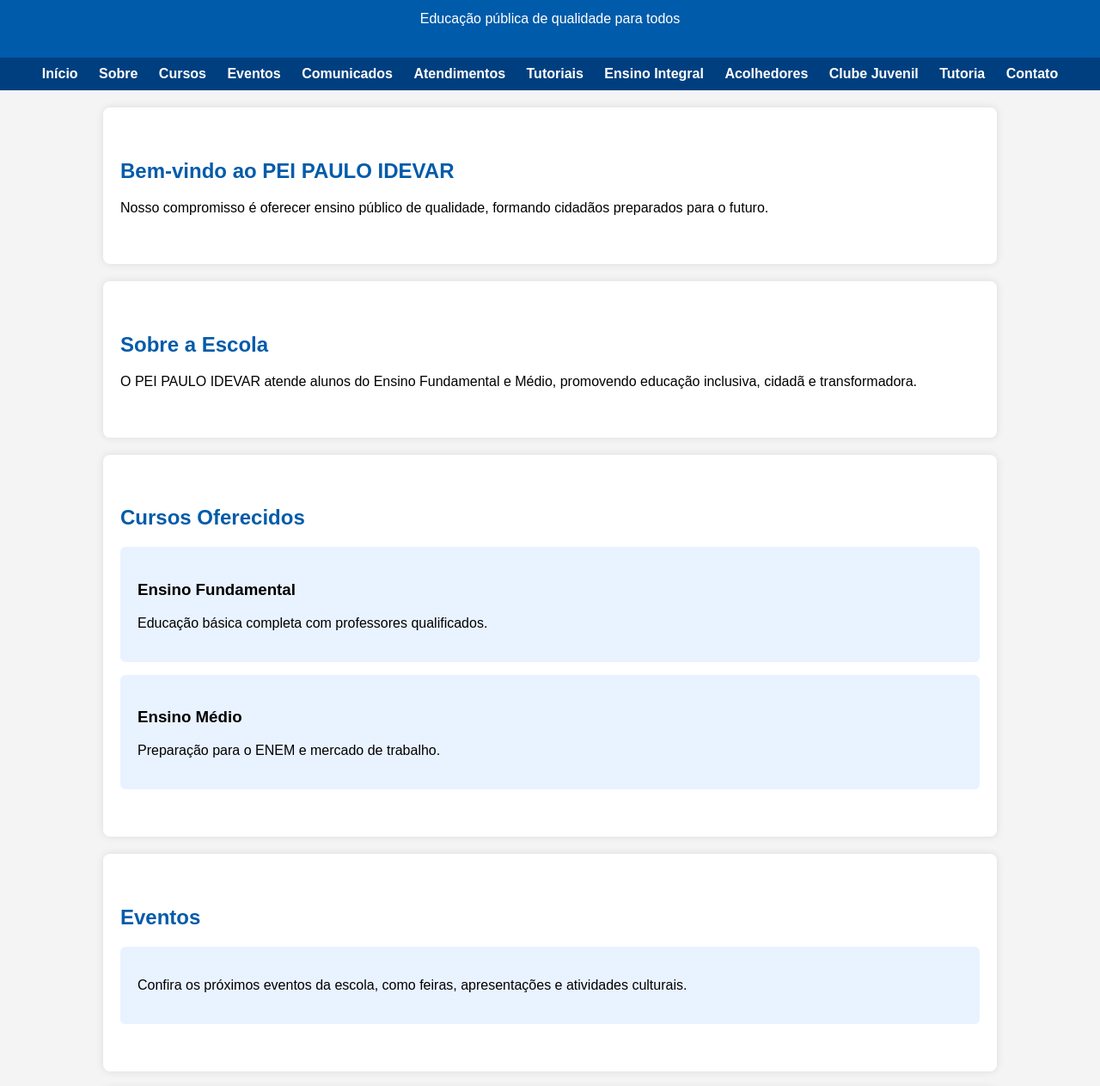
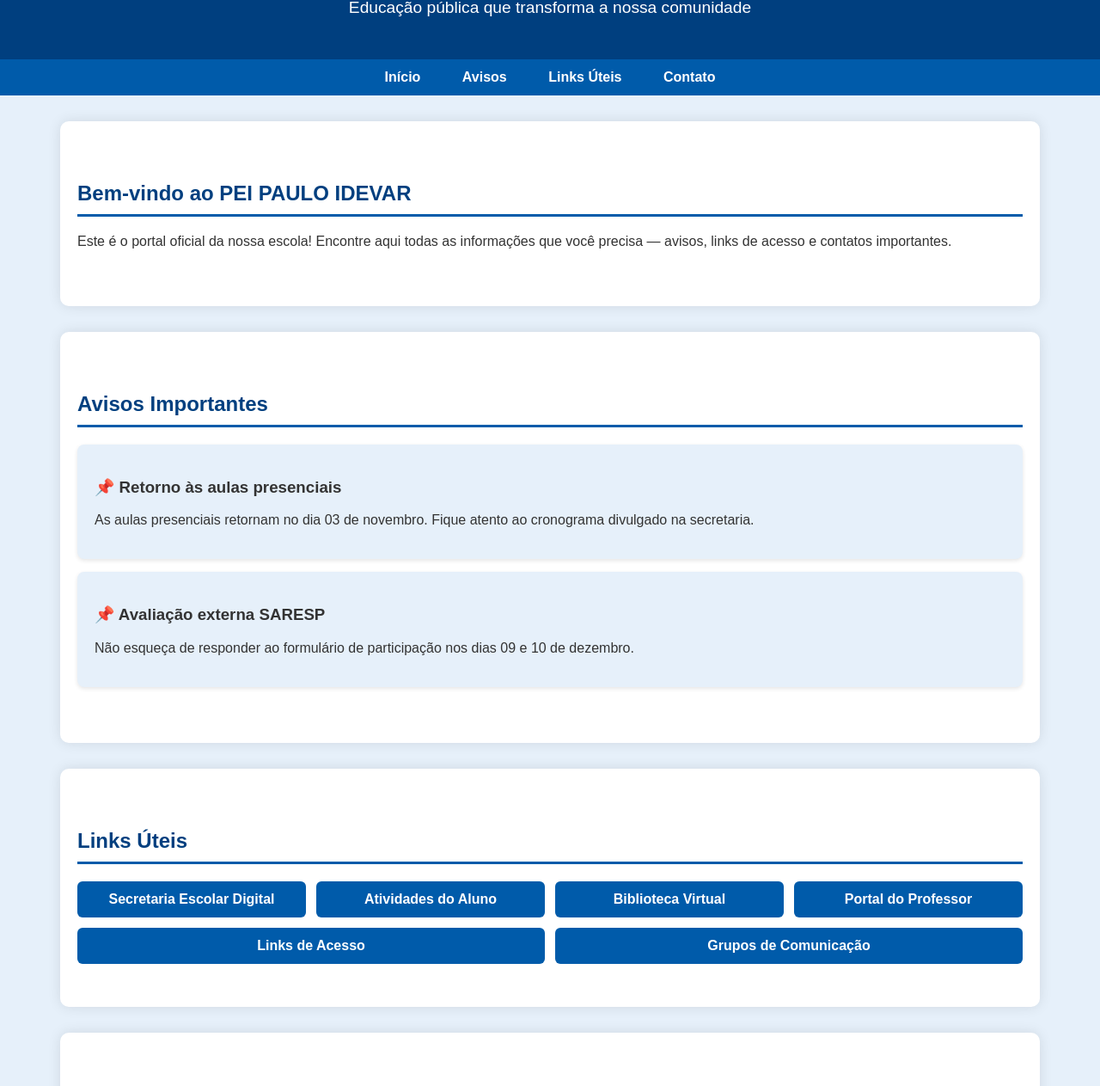
Before and after one commit to PEIPAULOIDEVAR/PEI-PAULO-IDEVAR, a plain HTML site: page index.html in a window 1280 px wide. Shown: the part 87-1350 px from the top of the page at 86% size. Drawn offline with Linux system fonts and the light colour scheme.

Commit message:
Update index.html

```diff
--- a/index.html
+++ b/index.html
@@ -5,125 +5,63 @@
 <meta name="viewport" content="width=device-width, initial-scale=1.0">
 <title>PEI PAULO IDEVAR</title>
 <style>
-    body { margin:0; font-family:Arial,sans-serif; background-color:#f4f4f4; }
-    header { background:#005baa; color:white; padding:20px; text-align:center; }
-    nav { background:#003f7f; padding:10px; text-align:center; }
-    nav a { color:white; margin:0 10px; text-decoration:none; font-weight:bold; }
-    nav a:hover { text-decoration:underline; }
-    section { padding:40px 20px; max-width:1000px; margin:auto; background:white; margin-top:20px; border-radius:8px; box-shadow:0px 0px 10px rgba(0,0,0,0.1); }
-    h2 { color:#005baa; }
-    .card { background:#e9f2ff; padding:20px; margin:15px 0; border-radius:6px; }
-    footer { background:#003f7f; color:white; text-align:center; padding:15px; margin-top:30px; }
-    button { background:#005baa; color:white; border:none; padding:10px 15px; border-radius:5px; cursor:pointer; }
-    button:hover { background:#003f7f; }
+    body { margin:0; font-family:Arial,sans-serif; background-color:#e6f0fa; color:#333; }
+    header { background:#003f7f; color:white; padding:30px 20px; text-align:center; }
+    header h1 { margin:0; font-size:2.5em; }
+    header p { font-size:1.2em; margin-top:10px; }
+    nav { background:#005baa; padding:12px; text-align:center; position:sticky; top:0; z-index:100; }
+    nav a { color:white; margin:0 10px; text-decoration:none; font-weight:bold; padding:8px 12px; border-radius:5px; transition:0.3s; }
+    nav a:hover { background:#003f7f; }
+    section { padding:50px 20px; max-width:1100px; margin:auto; background:white; border-radius:10px; box-shadow:0 0 15px rgba(0,0,0,0.1); margin-top:30px; }
+    section h2 { color:#003f7f; border-bottom:3px solid #005baa; padding-bottom:10px; }
+    .card { background:#e6f0fa; padding:20px; margin:15px 0; border-radius:8px; box-shadow:0 2px 5px rgba(0,0,0,0.1); }
+    .links-grid { display:flex; flex-wrap:wrap; gap:12px; margin-top:20px; }
+    .links-grid a { background:#005baa; color:white; padding:12px 18px; border-radius:6px; text-decoration:none; font-weight:bold; flex:1 1 200px; text-align:center; transition:0.3s; }
+    .links-grid a:hover { background:#003f7f; }
+    footer { background:#003f7f; color:white; text-align:center; padding:20px; margin-top:30px; font-size:0.9em; }
+    @media (max-width:768px) { .links-grid { flex-direction:column; } nav a { display:block; margin:6px 0; } }
 </style>
 </head>
 <body>
 
 <header>
     <h1>PEI PAULO IDEVAR</h1>
-    <p>Educação pública de qualidade para todos</p>
+    <p>Educação pública que transforma a nossa comunidade</p>
 </header>
 
 <nav>
     <a href="#inicio">Início</a>
-    <a href="#sobre">Sobre</a>
-    <a href="#cursos">Cursos</a>
-    <a href="#eventos">Eventos</a>
-    <a href="#comunicados">Comunicados</a>
-    <a href="#atendimentos">Atendimentos</a>
-    <a href="#tutoriais">Tutoriais</a>
-    <a href="#programa">Ensino Integral</a>
-    <a href="#acolhedores">Acolhedores</a>
-    <a href="#clube">Clube Juvenil</a>
-    <a href="#tutoria">Tutoria</a>
+    <a href="#avisos">Avisos</a>
+    <a href="#links-uteis">Links Úteis</a>
     <a href="#contato">Contato</a>
 </nav>
 
 <section id="inicio">
     <h2>Bem-vindo ao PEI PAULO IDEVAR</h2>
-    <p>Nosso compromisso é oferecer ensino público de qualidade, formando cidadãos preparados para o futuro.</p>
+    <p>Este é o portal oficial da nossa escola! Encontre aqui todas as informações que você precisa — avisos, links de acesso e contatos importantes.</p>
 </section>
 
-<section id="sobre">
-    <h2>Sobre a Escola</h2>
-    <p>O PEI PAULO IDEVAR atende alunos do Ensino Fundamental e Médio, promovendo educação inclusiva, cidadã e transformadora.</p>
-</section>
-
-<section id="cursos">
-    <h2>Cursos Oferecidos</h2>
+<section id="avisos">
+    <h2>Avisos Importantes</h2>
     <div class="card">
-        <h3>Ensino Fundamental</h3>
-        <p>Educação básica completa com professores qualificados.</p>
+        <h3>📌 Retorno às aulas presenciais</h3>
+        <p>As aulas presenciais retornam no dia 03 de novembro. Fique atento ao cronograma divulgado na secretaria.</p>
     </div>
     <div class="card">
-        <h3>Ensino Médio</h3>
-        <p>Preparação para o ENEM e mercado de trabalho.</p>
+        <h3>📌 Avaliação externa SARESP</h3>
+        <p>Não esqueça de responder ao formulário de participação nos dias 09 e 10 de dezembro.</p>
     </div>
 </section>
 
-<section id="eventos">
-    <h2>Eventos</h2>
-    <div class="card">
-        <p>Confira os próximos eventos da escola, como feiras, apresentações e atividades culturais.</p>
-    </div>
-</section>
-
-<section id="comunicados">
-    <h2>Comunicados</h2>
-    <div class="card">
-        <p>Acompanhe avisos importantes, mudanças de horários e comunicados da direção.</p>
-    </div>
-</section>
-
-<section id="atendimentos">
-    <h2>Atendimentos</h2>
-    <div class="card">
-        <p>Informações sobre atendimento aos alunos, pais e comunidade.</p>
-    </div>
-</section>
-
-<section id="tutoriais">
-    <h2>Tutoriais</h2>
-    <div class="card">
-        <p>Guia passo a passo de como acessar plataformas, materiais e recursos da escola.</p>
-    </div>
-</section>
-
-<section id="programa">
-    <h2>Programa de Ensino Integral</h2>
-    <div class="card">
-        <p>Informações sobre o Programa de Ensino Integral, atividades complementares e horários ampliados.</p>
-    </div>
-</section>
-
-<section id="acolhedores">
-    <h2>Acolhedores</h2>
-    <div class="card">
-        <p>Equipe e ações dedicadas ao acolhimento dos alunos, promovendo bem-estar e apoio emocional.</p>
-    </div>
-</section>
-
-<section id="clube">
-    <h2>Clube Juvenil</h2>
-    <div class="card">
-        <p>Atividades recreativas, culturais e esportivas para o desenvolvimento dos alunos.</p>
-    </div>
-</section>
-
-<section id="tutoria">
-    <h2>Tutoria</h2>
-    <div class="card">
-        <p>Suporte acadêmico individual ou em grupo para ajudar no aprendizado e tirar dúvidas.</p>
-    </div>
-</section>
-
-<section id="noticias">
-    <h2>Notícias</h2>
-    <div class="card">
-        <h3>Feira de Ciências 2026</h3>
-        <p>Inscrições abertas na secretaria da escola.</p>
-        <button onclick="alert('Procure a secretaria para mais informações!')">Saiba mais</button>
+<section id="links-uteis">
+    <h2>Links Úteis</h2>
+    <div class="links-grid">
+        <a href="https://sed.educacao.sp.gov.br" target="_blank">Secretaria Escolar Digital</a>
+        <a href="#">Atividades do Aluno</a>
+        <a href="#">Biblioteca Virtual</a>
+        <a href="#">Portal do Professor</a>
+        <a href="#">Links de Acesso</a>
+        <a href="#">Grupos de Comunicação</a>
     </div>
 </section>
 
```
